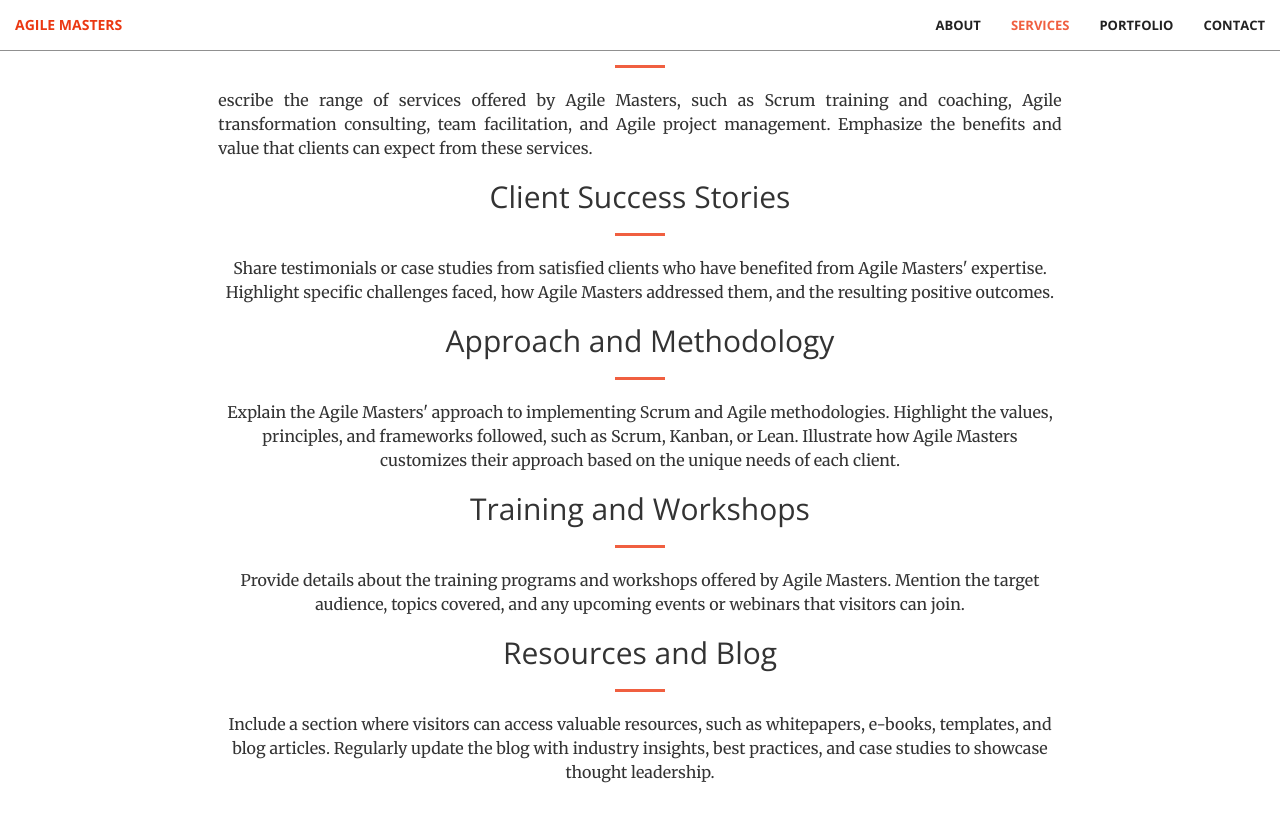
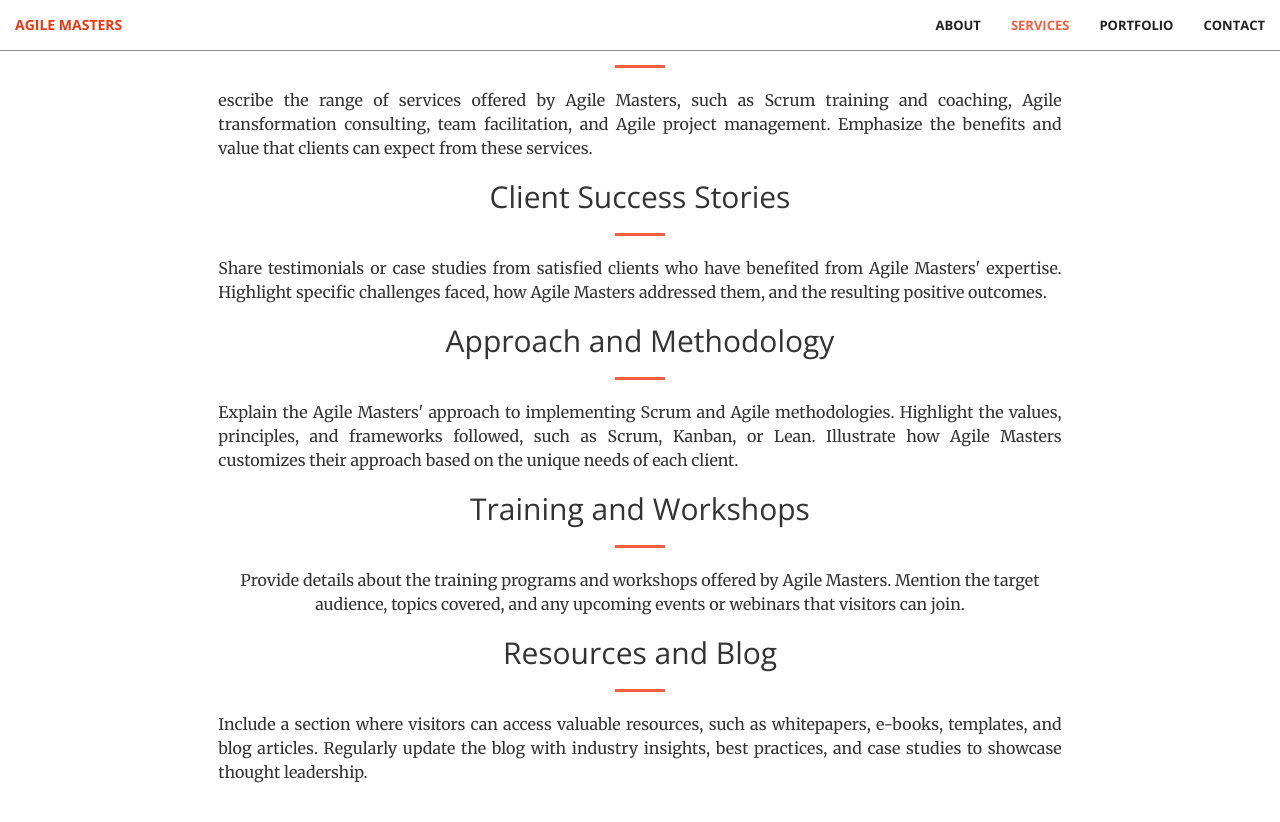
Before and after one commit to legitt23/legitt23, a Jekyll site: the page built from index.md, in a window 1280 px wide and 900 px high, scrolled down 2078 px. Shown: the top 822 px of the window. Built offline with Jekyll 4.4.1, drawn with Linux system fonts in a browser that asks for light colours.

Commit message:
Update content.html

```diff
--- a/_includes/content.html
+++ b/_includes/content.html
@@ -21,7 +21,7 @@
             <div class="col-lg-8 col-lg-offset-2 text-center">
                 <h2 class="section-heading">Client Success Stories</h2>
                 <hr class="primary">
-                <p "text-justify">Share testimonials or case studies from satisfied clients who have benefited from Agile Masters' expertise. Highlight specific challenges faced, how Agile Masters addressed them, and the resulting positive outcomes.</p>
+                <p class= "text-justify">Share testimonials or case studies from satisfied clients who have benefited from Agile Masters' expertise. Highlight specific challenges faced, how Agile Masters addressed them, and the resulting positive outcomes.</p>
             </div>
 
         </div>
@@ -29,7 +29,7 @@
             <div class="col-lg-8 col-lg-offset-2 text-center">
                 <h2 class="section-heading">Approach and Methodology</h2>
                 <hr class="primary">
-                <p "text-justify">Explain the Agile Masters' approach to implementing Scrum and Agile methodologies. Highlight the values, principles, and frameworks followed, such as Scrum, Kanban, or Lean. Illustrate how Agile Masters customizes their approach based on the unique needs of each client.</p>
+                <p class= "text-justify">Explain the Agile Masters' approach to implementing Scrum and Agile methodologies. Highlight the values, principles, and frameworks followed, such as Scrum, Kanban, or Lean. Illustrate how Agile Masters customizes their approach based on the unique needs of each client.</p>
             </div>
 
         </div>
@@ -45,7 +45,7 @@
             <div class="col-lg-8 col-lg-offset-2 text-center">
                 <h2 class="section-heading">Resources and Blog</h2>
                 <hr class="primary">
-                <p "text-justify">Include a section where visitors can access valuable resources, such as whitepapers, e-books, templates, and blog articles. Regularly update the blog with industry insights, best practices, and case studies to showcase thought leadership.</p>
+                <p class= "text-justify">Include a section where visitors can access valuable resources, such as whitepapers, e-books, templates, and blog articles. Regularly update the blog with industry insights, best practices, and case studies to showcase thought leadership.</p>
             </div>
 
         </div>
```
